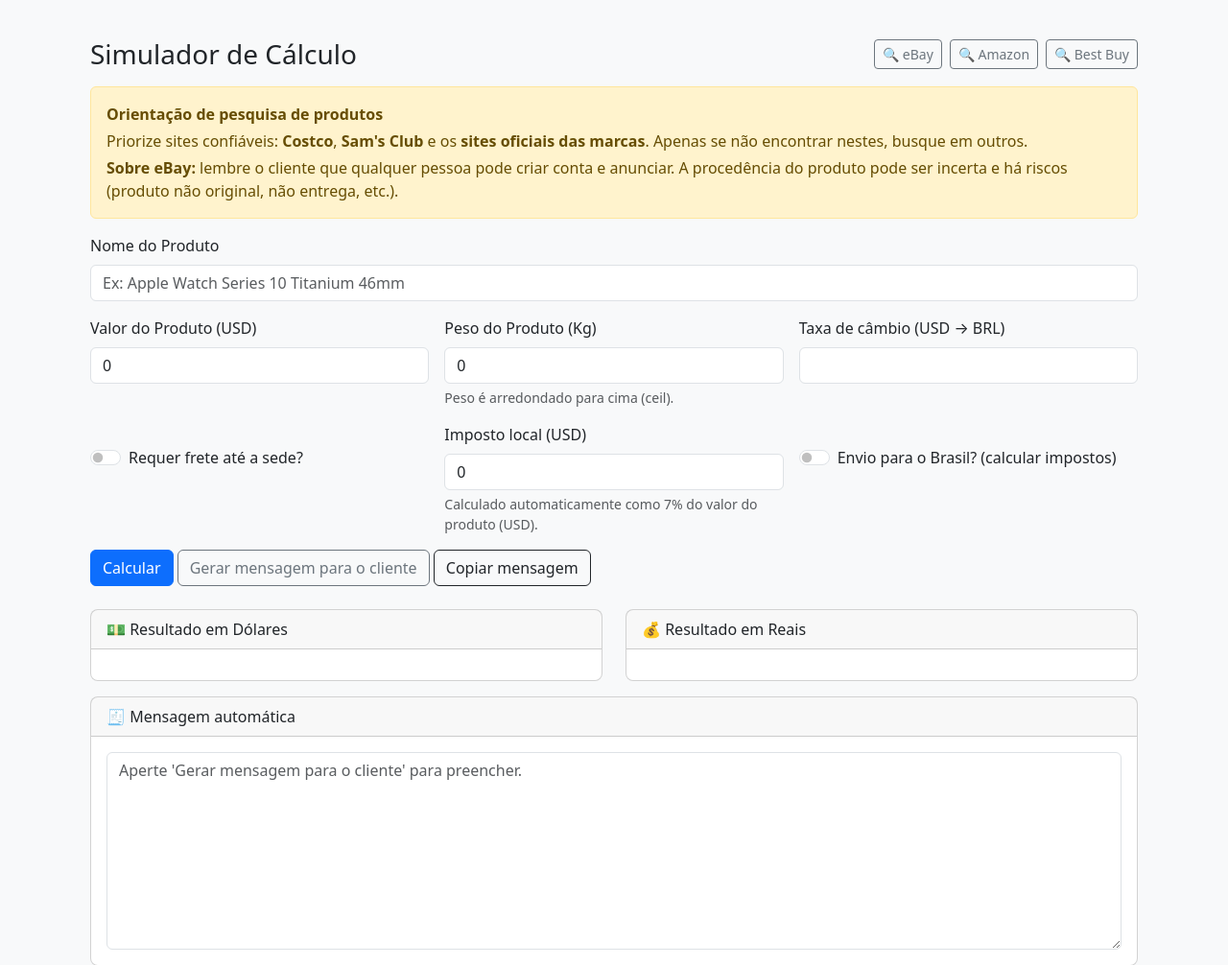
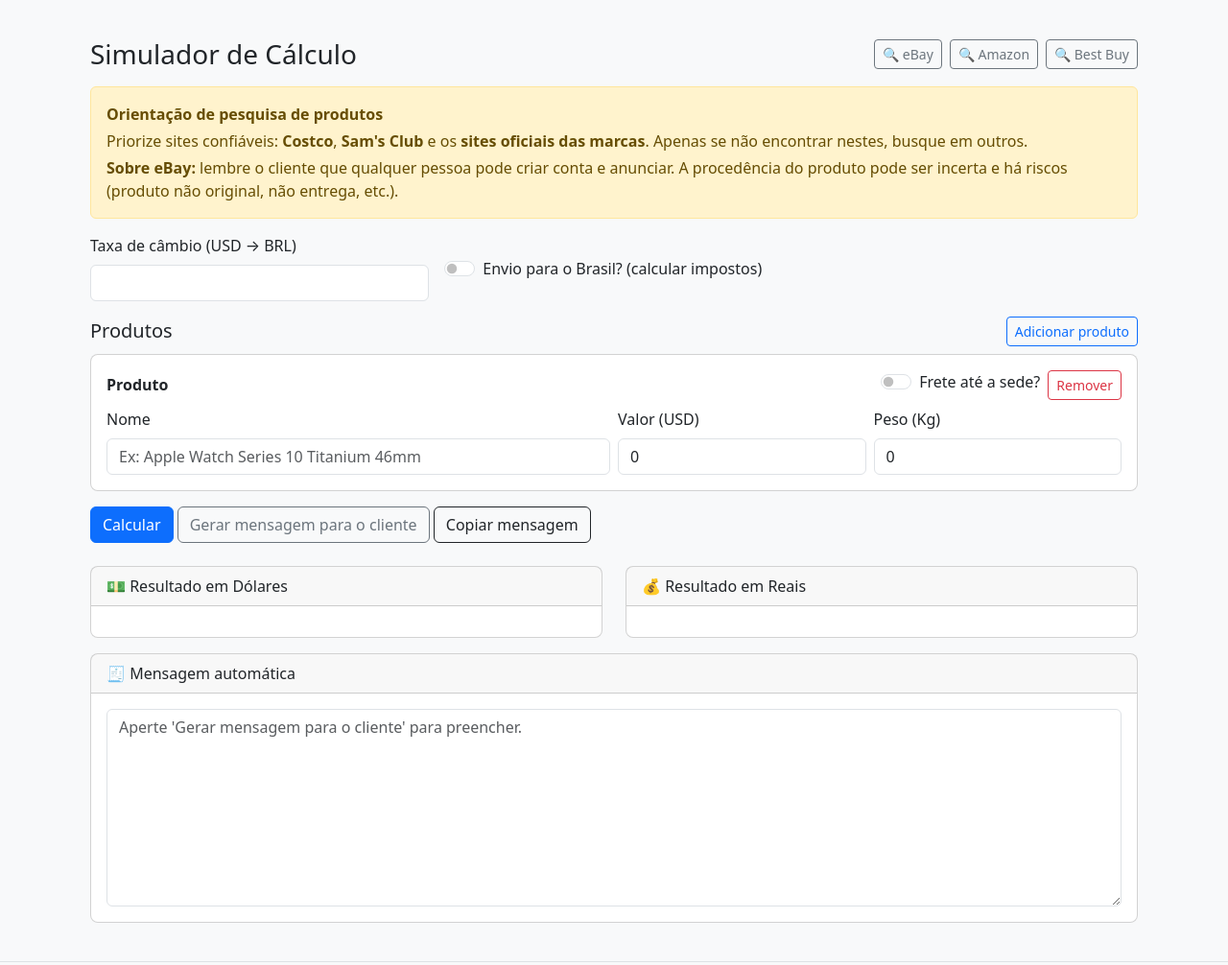
Before and after one commit to BrookSK/sisteminha-vendas-php, a PHP site: template app/views/sales_simulator/index.php in a window 1280 px wide. Shown: the part 56-1062 px from the top of the page at 96% size. Run offline with PHP 8.4, Linux system fonts and the light colour scheme; the template is opened without the code that fills it: most values are stand-ins (such as "Sample title", 1, 10 or a date in 2020); some libraries are stand-ins or nearby versions.

Commit message:
feat: enhance sales simulator and dashboard calculations
- Redesigned sales simulator to support multiple products with individual weights and shipping costs
- Updated dashboard to align financial calculations with commission screen values
- Added search filter by title in documentation listing
- Modified goal creation to use system-wide current period as default dates

Specific changes:
- Refactored DashboardController to derive gross/net totals from commission calculations
- Added title search functionality

```diff
--- a/app/controllers/DocumentationsController.php
+++ b/app/controllers/DocumentationsController.php
@@ -24,6 +24,7 @@ class DocumentationsController extends Controller
             'status' => trim($_GET['status'] ?? ''),
             'area_id' => ($_GET['area_id'] ?? '') !== '' ? (int)$_GET['area_id'] : null,
             'project_id' => ($_GET['project_id'] ?? '') !== '' ? (int)$_GET['project_id'] : null,
+            'q' => trim($_GET['q'] ?? ''),
         ];
         $page = max(1, (int)($_GET['page'] ?? 1));
         $perPage = (int)($_GET['per_page'] ?? 25);
--- a/app/models/Documentation.php
+++ b/app/models/Documentation.php
@@ -27,6 +27,7 @@ class Documentation extends Model
         if (!empty($filters['status'])) { $wheres[] = 'd.status = ?'; $params[] = $filters['status']; }
         if (!empty($filters['area_id'])) { $wheres[] = 'd.area_id = ?'; $params[] = (int)$filters['area_id']; }
         if (!empty($filters['project_id'])) { $wheres[] = 'd.project_id = ?'; $params[] = (int)$filters['project_id']; }
+        if (!empty($filters['q'])) { $wheres[] = 'd.title LIKE ?'; $params[] = '%'.$filters['q'].'%'; }
         $sql = 'SELECT COUNT(1) FROM documentations d';
         if (!empty($wheres)) { $sql .= ' WHERE ' . implode(' AND ', $wheres); }
         $st = $this->db->prepare($sql);
@@ -67,6 +68,8 @@ class Documentation extends Model
         if (!empty($filters['area_id'])) { $wheres[] = 'd.area_id = ?'; $params[] = (int)$filters['area_id']; }
         // project
         if (!empty($filters['project_id'])) { $wheres[] = 'd.project_id = ?'; $params[] = (int)$filters['project_id']; }
+        // title search
+        if (!empty($filters['q'])) { $wheres[] = 'd.title LIKE ?'; $params[] = '%'.$filters['q'].'%'; }
 
         $sql = 'SELECT d.*, a.name as area_name FROM documentations d LEFT JOIN documentation_areas a ON a.id = d.area_id';
         if (!empty($wheres)) { $sql .= ' WHERE ' . implode(' AND ', $wheres); }
--- a/app/views/documentations/index.php
+++ b/app/views/documentations/index.php
@@ -31,6 +31,10 @@ $csrf = Auth::csrf();
         <input type="hidden" name="project_id" id="projectIdField" value="<?= htmlspecialchars((string)($filters['project_id'] ?? '')) ?>">
         <input type="text" id="projectQuery" class="form-control" placeholder="Buscar por nome ou ID..." autocomplete="off">
         <div id="projectSuggestions" class="list-group position-absolute w-100" style="z-index: 1000; max-height: 240px; overflow:auto; display:none;"></div>
+      </div>
+      <div class="col-md-3">
+        <label class="form-label">Título da documentação</label>
+        <input type="text" name="q" value="<?= htmlspecialchars((string)($filters['q'] ?? '')) ?>" class="form-control" placeholder="Ex: Política de Trocas">
       </div>
       <div class="col-md-1 d-grid">
         <button class="btn btn-primary" type="submit">Filtrar</button>
--- a/app/views/sales_simulator/index.php
+++ b/app/views/sales_simulator/index.php
@@ -16,48 +16,23 @@
   </div>
 
   <form class="row g-3" id="sim-form" onsubmit="return false;">
-    <div class="col-12">
-      <label class="form-label">Nome do Produto</label>
-      <input type="text" class="form-control" id="nome_produto" placeholder="Ex: Apple Watch Series 10 Titanium 46mm">
-    </div>
-    <div class="col-md-4">
-      <label class="form-label">Valor do Produto (USD)</label>
-      <input type="number" step="0.01" min="0" class="form-control" id="valor_produto" value="0">
-    </div>
-    <div class="col-md-4">
-      <label class="form-label">Peso do Produto (Kg)</label>
-      <input type="number" step="0.01" min="0" class="form-control" id="peso" value="0">
-      <div class="form-text">Peso é arredondado para cima (ceil).</div>
-    </div>
     <div class="col-md-4">
       <label class="form-label">Taxa de câmbio (USD → BRL)</label>
       <input type="number" step="0.01" min="0" class="form-control" id="taxa_cambio" value="<?= htmlspecialchars((string)$usd_rate) ?>" readonly>
     </div>
-
-    <div class="col-md-4">
-      <div class="form-check form-switch mt-4">
-        <input class="form-check-input" type="checkbox" id="precisa_frete">
-        <label class="form-check-label" for="precisa_frete">Requer frete até a sede?</label>
-      </div>
-    </div>
-    <div class="col-md-4" id="grupo_frete" style="display:none;">
-      <label class="form-label">Valor do Frete até a sede (USD)</label>
-      <input type="number" step="0.01" min="0" class="form-control" id="frete_usd" value="0">
-    </div>
-
-    <div class="col-md-4">
-      <label class="form-label">Imposto local (USD)</label>
-      <input type="number" step="0.01" min="0" class="form-control" id="imposto_local_usd" value="0" readonly>
-      <div class="form-text">Calculado automaticamente como 7% do valor do produto (USD).</div>
-    </div>
-
     <div class="col-md-4">
       <div class="form-check form-switch mt-4">
         <input class="form-check-input" type="checkbox" id="envio_brasil">
         <label class="form-check-label" for="envio_brasil">Envio para o Brasil? (calcular impostos)</label>
       </div>
     </div>
-
+    <div class="col-12">
+      <div class="d-flex justify-content-between align-items-center mb-2">
+        <h5 class="m-0">Produtos</h5>
+        <button type="button" class="btn btn-sm btn-outline-primary" id="btn-add-prod">Adicionar produto</button>
+      </div>
+      <div id="produtos" class="vstack gap-3"></div>
+    </div>
     <div class="col-12">
       <button class="btn btn-primary" id="btn-calcular">Calcular</button>
       <button class="btn btn-outline-secondary" id="btn-gerar">Gerar mensagem para o cliente</button>
@@ -94,50 +69,96 @@
 
 <script>
 (function(){
-  const precisaFrete = document.getElementById('precisa_frete');
-  const grupoFrete = document.getElementById('grupo_frete');
-  precisaFrete.addEventListener('change', ()=>{
-    grupoFrete.style.display = precisaFrete.checked ? '' : 'none';
-  });
-
   function nfUSD(v){ return `$ ${Number(v||0).toFixed(2)}`; }
   function nfBRL(v){ return `R$ ${Number(v||0).toFixed(2)}`; }
 
+  const produtos = document.getElementById('produtos');
+  const btnAdd = document.getElementById('btn-add-prod');
+
+  function makeItem(idx){
+    const wrap = document.createElement('div');
+    wrap.className = 'card prod-item';
+    const id = Date.now()+''+Math.floor(Math.random()*1000);
+    wrap.innerHTML = `
+      <div class="card-body">
+        <div class="d-flex justify-content-between align-items-center mb-2">
+          <div class="fw-semibold">Produto</div>
+          <div class="d-flex gap-2">
+            <div class="form-check form-switch">
+              <input class="form-check-input precisa_frete" type="checkbox" id="pf_${id}">
+              <label class="form-check-label" for="pf_${id}">Frete até a sede?</label>
+            </div>
+            <button type="button" class="btn btn-sm btn-outline-danger btn-remove">Remover</button>
+          </div>
+        </div>
+        <div class="row g-2 align-items-end">
+          <div class="col-md-6">
+            <label class="form-label">Nome</label>
+            <input type="text" class="form-control nome_produto" placeholder="Ex: Apple Watch Series 10 Titanium 46mm">
+          </div>
+          <div class="col-md-3">
+            <label class="form-label">Valor (USD)</label>
+            <input type="number" step="0.01" min="0" class="form-control valor_produto" value="0">
+          </div>
+          <div class="col-md-3">
+            <label class="form-label">Peso (Kg)</label>
+            <input type="number" step="0.01" min="0" class="form-control peso_produto" value="0">
+          </div>
+          <div class="col-md-3 frete_group" style="display:none;">
+            <label class="form-label">Frete (USD)</label>
+            <input type="number" step="0.01" min="0" class="form-control frete_usd" value="0">
+          </div>
+        </div>
+      </div>`;
+    const pf = wrap.querySelector('.precisa_frete');
+    const fg = wrap.querySelector('.frete_group');
+    pf.addEventListener('change', ()=>{ fg.style.display = pf.checked ? '' : 'none'; });
+    wrap.querySelector('.btn-remove').addEventListener('click', ()=>{ wrap.remove(); });
+    return wrap;
+  }
+
+  btnAdd.addEventListener('click', ()=>{ produtos.appendChild(makeItem(produtos.children.length)); });
+  produtos.appendChild(makeItem(0));
+
   document.getElementById('btn-calcular').addEventListener('click', ()=>{
-    const nome = document.getElementById('nome_produto').value.trim();
-    const valorProduto = parseFloat(document.getElementById('valor_produto').value||0);
-    const peso = Math.ceil(parseFloat(document.getElementById('peso').value||0));
     const taxaCambio = parseFloat(document.getElementById('taxa_cambio').value||0);
-    const isFrete = precisaFrete.checked;
-    const freteUsd = isFrete ? parseFloat(document.getElementById('frete_usd').value||0) : 0;
-    // Imposto local = 7% do valor do produto (auto)
-    const impLocal = Math.max(0, valorProduto * 0.07);
-    const impLocalEl = document.getElementById('imposto_local_usd');
-    if (impLocalEl) impLocalEl.value = impLocal.toFixed(2);
-    const taxaServico = (peso > 0 ? (peso * 39.0) : 0);
-    const subtotalUSD = valorProduto + taxaServico + freteUsd + impLocal;
+    const envioBrasil = document.getElementById('envio_brasil').checked;
+    const items = Array.from(produtos.querySelectorAll('.prod-item'));
+    let somaValor = 0, somaPeso = 0, somaFrete = 0, somaImpLocal = 0;
+    const nomes = [];
+    items.forEach(w=>{
+      const nome = w.querySelector('.nome_produto')?.value?.trim() || '';
+      const valor = parseFloat(w.querySelector('.valor_produto')?.value||0);
+      const peso = parseFloat(w.querySelector('.peso_produto')?.value||0);
+      const pf = w.querySelector('.precisa_frete').checked;
+      const frete = pf ? parseFloat(w.querySelector('.frete_usd')?.value||0) : 0;
+      somaValor += Math.max(0, valor);
+      somaPeso += Math.max(0, peso);
+      somaFrete += Math.max(0, frete);
+      const impLocal = Math.max(0, valor * 0.07);
+      somaImpLocal += impLocal;
+      if (nome) nomes.push(nome);
+    });
+    const pesoTotalArred = Math.ceil(somaPeso);
+    const taxaServico = pesoTotalArred > 0 ? (pesoTotalArred * 39.0) : 0;
+    const subtotalUSD = somaValor + taxaServico + somaFrete + somaImpLocal;
     const subtotalBRL = subtotalUSD * taxaCambio;
-
-    const envioBrasil = document.getElementById('envio_brasil').checked;
-    // Base dos impostos de importação: APENAS o valor do produto em BRL
-    const baseProdutoBRL = valorProduto * taxaCambio;
-    let impostoImport = 0, icms = 0, subtotalComImport = baseProdutoBRL, totalBRL = subtotalBRL;
+    const baseProdutoBRL = somaValor * taxaCambio;
+    let impostoImport = 0, icms = 0, totalBRL = subtotalBRL;
     if (envioBrasil) {
-      impostoImport = baseProdutoBRL * 0.60; // 60% sobre valor do produto (BRL)
-      subtotalComImport = baseProdutoBRL + impostoImport;
-      icms = subtotalComImport * 0.20; // 20% sobre (produto + 60%)
-      // Total final estimado em BRL: conversão do total em USD (produto + taxa + frete + imposto local) + impostos estimados
+      impostoImport = baseProdutoBRL * 0.60;
+      const subtotalComImport = baseProdutoBRL + impostoImport;
+      icms = subtotalComImport * 0.20;
       totalBRL = subtotalBRL + impostoImport + icms;
     }
 
-    // USD list
     const usdList = document.getElementById('usd-list');
     usdList.innerHTML = '';
     const usdItems = [
-      ['Valor do produto', valorProduto],
+      ['Valor dos produtos', somaValor],
       ['Taxa de serviço (US$ 39/kg)', taxaServico],
-      ...(isFrete ? [['Frete até a sede', freteUsd]] : []),
-      ...(impLocal>0 ? [['Imposto local (USD)', impLocal]] : []),
+      ...(somaFrete>0 ? [['Frete até a sede (somado)', somaFrete]] : []),
+      ...(somaImpLocal>0 ? [['Imposto local (USD) somado (7%)', somaImpLocal]] : []),
       ['Total em dólar', subtotalUSD],
       ['Conversão do total em dólar (BRL)', subtotalBRL],
     ];
@@ -147,11 +168,10 @@
       li.innerHTML = `<span>${k}</span><span><strong>${isBRLconv ? nfBRL(v) : nfUSD(v)}</strong></span>`; usdList.appendChild(li);
     });
 
-    // BRL list
     const brlList = document.getElementById('brl-list');
     brlList.innerHTML = '';
     const brlItems = [
-      ...(envioBrasil ? [['Imposto de Importação (60%) sobre produto', impostoImport]] : []),
+      ...(envioBrasil ? [['Imposto de Importação (60%) sobre produtos', impostoImport]] : []),
       ...(envioBrasil ? [['ICMS (20%) sobre (produto+60%)', icms]] : []),
       ...(envioBrasil ? [['Total de impostos (BRL)', (impostoImport + icms)]] : []),
     ];
@@ -160,19 +180,18 @@
       li.innerHTML = `<span>${k}</span><span><strong>${nfBRL(v)}</strong></span>`; brlList.appendChild(li);
     });
 
-    // Guardar no estado para geração
-    window.__sim = { nome, valorProduto, taxaServico, freteUsd, impLocal, subtotalUSD, taxaCambio, subtotalBRL, envioBrasil, impostoImport, icms, totalBRL };
+    window.__sim = { nomes, somaValor, taxaServico, somaFrete, somaImpLocal, subtotalUSD, taxaCambio, subtotalBRL, envioBrasil, impostoImport, icms, totalBRL, pesoTotalArred };
   });
 
   document.getElementById('btn-gerar').addEventListener('click', ()=>{
     const s = window.__sim || {};
-    const nome = document.getElementById('nome_produto').value.trim() || 'produto';
+    const lista = (s.nomes||[]).length ? s.nomes.join(', ') : 'produtos';
     const linhas = [];
-    linhas.push(`O produto ${nome} tem o valor de ${nfUSD(s.valorProduto||0)}, e a taxa de serviço é de ${nfUSD(s.taxaServico||0)} (calculada a US$ 39 por kg).`);
+    linhas.push(`Os itens (${lista}) somam ${nfUSD(s.somaValor||0)}. A taxa de serviço é ${nfUSD(s.taxaServico||0)} (US$ 39 por kg, considerando peso total arredondado de ${s.pesoTotalArred||0} kg).`);
     const compUSD = s.subtotalUSD||0;
-    linhas.push(`O total, já com o frete até nossa sede e o imposto local (quando aplicável), fica aproximadamente em ${nfUSD(compUSD)}, o que convertido pela taxa de câmbio atual (${nfBRL(s.taxaCambio||0)}) fica em torno de ${nfBRL(s.subtotalBRL||0)}.`);
+    linhas.push(`O total, já com fretes até a sede e imposto local quando aplicável, fica em ${nfUSD(compUSD)}, o que convertido pela taxa de câmbio atual (${nfBRL(s.taxaCambio||0)}) fica em ${nfBRL(s.subtotalBRL||0)}.`);
     if (s.envioBrasil) {
-      linhas.push('A estimativa dos impostos de importação, calculados sobre o valor do produto em reais, seria:');
+      linhas.push('A estimativa dos impostos de importação, calculados sobre o valor dos produtos em reais, seria:');
       linhas.push(`Imposto de Importação (60%): ${nfBRL(s.impostoImport||0)}`);
       linhas.push(`ICMS (20% sobre (produto + 60%)): ${nfBRL(s.icms||0)}`);
       linhas.push('⚠️ Lembrando que esses valores de impostos são apenas estimativas.');
```
Also changed, not shown: app/controllers/DashboardController.php (+9 -4 lines), app/controllers/GoalsController.php (+16 -4 lines).
